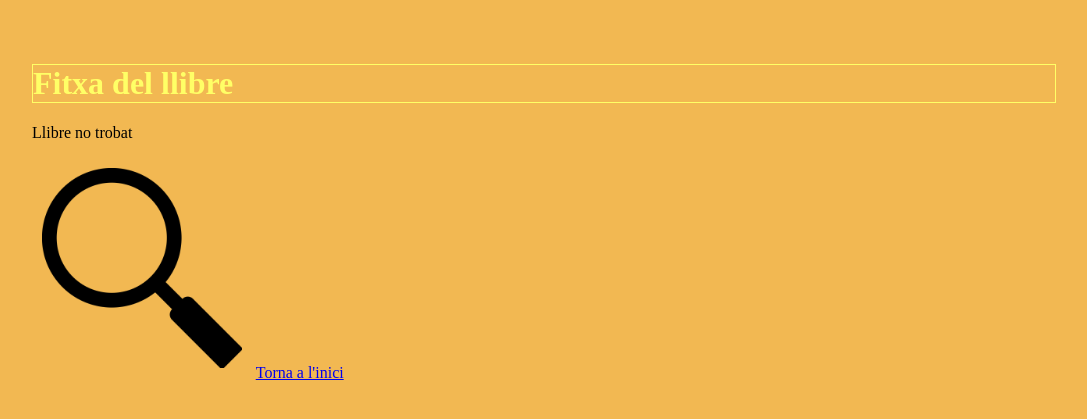
After one commit to jcpicot04/llibreria_symfony, a Symfony app: template templates/fitxa_llibre.html.twig in a window 1280 px wide. The commit adds this page. Shown: the top 419 px of the page, without its empty margins (96-1183 px from the left). Run offline with Twig, Linux system fonts and the light colour scheme; the template is opened without the code that fills it, so the values that code supplies are empty; some libraries are stand-ins or nearby versions.

Commit message:
Commit Twig Llibres JcPicot

```diff
--- /dev/null
+++ b/public/css/estils.css
@@ -0,0 +1,16 @@
+body {
+    margin: 5% 10%;
+    background-color: #f2b852;
+    }
+    h1, h2, h3 {
+    color: #ffff66;
+    border: solid #ffff66 1px;
+    }
+    .imatge{
+    width: 200px;
+    margin: 10px;
+    }
+    #imatge{
+        width: 200px;
+        margin: 10px;
+        }
--- a/src/Controller/IniciController.php
+++ b/src/Controller/IniciController.php
@@ -2,12 +2,14 @@
 namespace App\Controller;
 use Symfony\Component\HttpFoundation\Response;
 use Symfony\Component\Routing\Annotation\Route;
-class IniciController{
+use Symfony\Bundle\FrameworkBundle\Controller\AbstractController;
+
+class IniciController extends AbstractController{
 /**
 * @Route("/", name="inici")
 */
 public function inici(){
-return new Response("Biblioteca particular");
+    return $this->render('inici.html.twig');
 }
 }
 ?>
--- a/templates/base.html.twig
+++ b/templates/base.html.twig
@@ -2,9 +2,10 @@
 <html>
     <head>
         <meta charset="UTF-8">
-        <title>{% block title %}Welcome!{% endblock %}</title>
-        {% block stylesheets %}{% endblock %}
-
+        <title>{% block title %}Bienvenido!{% endblock %}</title>
+        {% block stylesheets %}
+        <link href="{{ asset('css/estils.css') }}" rel="stylesheet" />
+        {% endblock %}
         {% block javascripts %}{% endblock %}
     </head>
     <body>
--- /dev/null
+++ b/templates/dades_llibre.html.twig
@@ -0,0 +1,5 @@
+<ul>
+<li><strong>{{ llibre.titol | upper }}</strong></li>
+<li>{{ llibre.autor }}</li>
+<li>{{ llibre.pagines }}</li>
+</ul>
--- /dev/null
+++ b/templates/fitxa_llibre.html.twig
@@ -0,0 +1,12 @@
+{% extends 'base.html.twig' %}
+{% block title %}Llibres{% endblock %}
+{% block body %}
+<h1>Fitxa del llibre</h1>
+{% if llibre %}
+{{ include ('dades_llibre.html.twig', { 'llibre': llibre }) }}
+{% else %}
+<p>Llibre no trobat</p>
+<img id="imatge" src="{{ asset('imgs/lupa.png') }}" />
+{% endif %}
+<a href ="{{path('inici')}}">Torna a l'inici</a>
+{% endblock %}
```
Also changed, not shown: src/Controller/LlibreController.php (+6 -8 lines), templates/inici.html.twig (added, +9 -0 lines), public/imgs/llibre.png (added), public/imgs/lupa.png (added).
